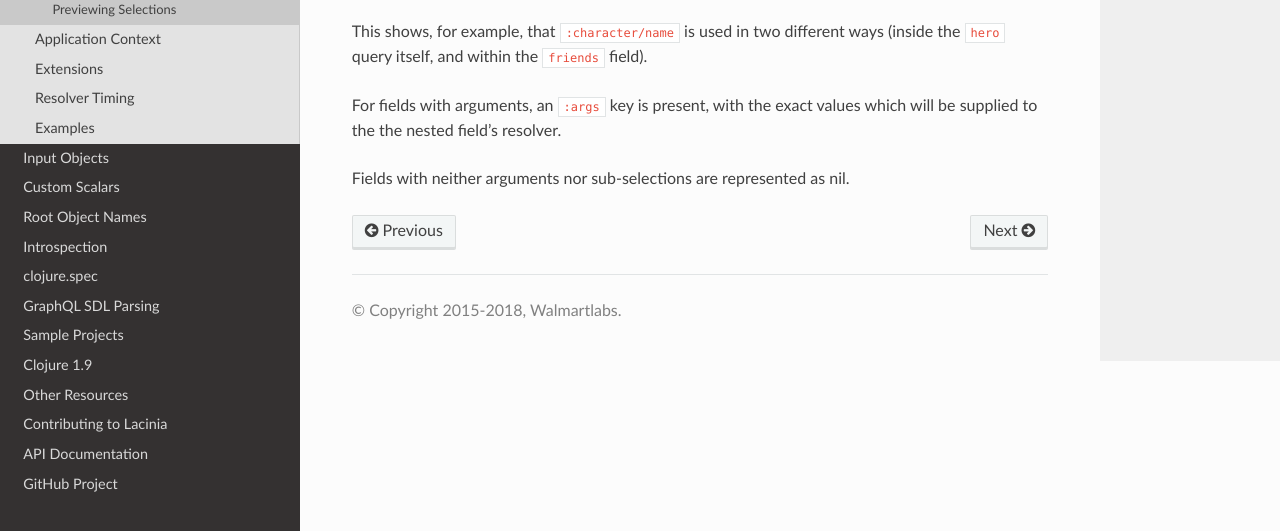
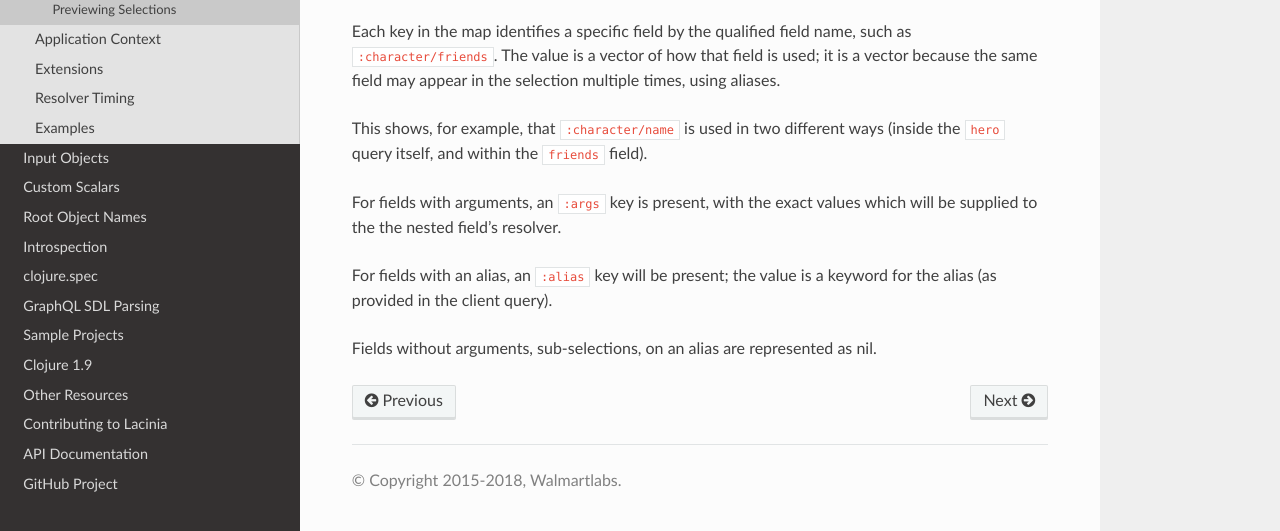
Before and after one commit to walmartlabs/lacinia, a Sphinx documentation site: the page built from docs/resolve/selections.rst, in a window 1280 px wide and 900 px high, scrolled down 1661 px, cut to the strip 369-900 px from the top of the window. Built offline with Sphinx 7.4.7 and the Read the Docs theme 2.0.0, drawn with Linux system fonts in a browser that asks for light colours; cross-references to code outside the pages are shown as plain code.

Commit message:
Modify selections-tree to provide a vector of sub-nodes for each field

```diff
--- a/docs/resolve/selections.rst
+++ b/docs/resolve/selections.rst
@@ -132,10 +132,18 @@ For the above query, it would return the following structure:
 .. literalinclude:: ../_examples/selections-tree.edn
    :language: clojure
 
+Each key in the map identifies a specific field by the qualified field name, such as
+``:character/friends``.
+The value is a vector of how that field is used; it is a vector because the same field
+may appear in the selection multiple times, using aliases.
+
 This shows, for example, that ``:character/name`` is used in two different ways (inside the
 ``hero`` query itself, and within the ``friends`` field).
 
 For fields with arguments, an ``:args`` key is present, with the exact values which will be
 supplied to the the nested field's resolver.
 
-Fields with neither arguments nor sub-selections are represented as nil.
+For fields with an alias, an ``:alias`` key will be present; the value is a keyword for the alias
+(as provided in the client query).
+
+Fields without arguments, sub-selections, on an alias are represented as nil.
```
Also changed, not shown: CHANGES.md (+7 -0 lines), 3 other files.
